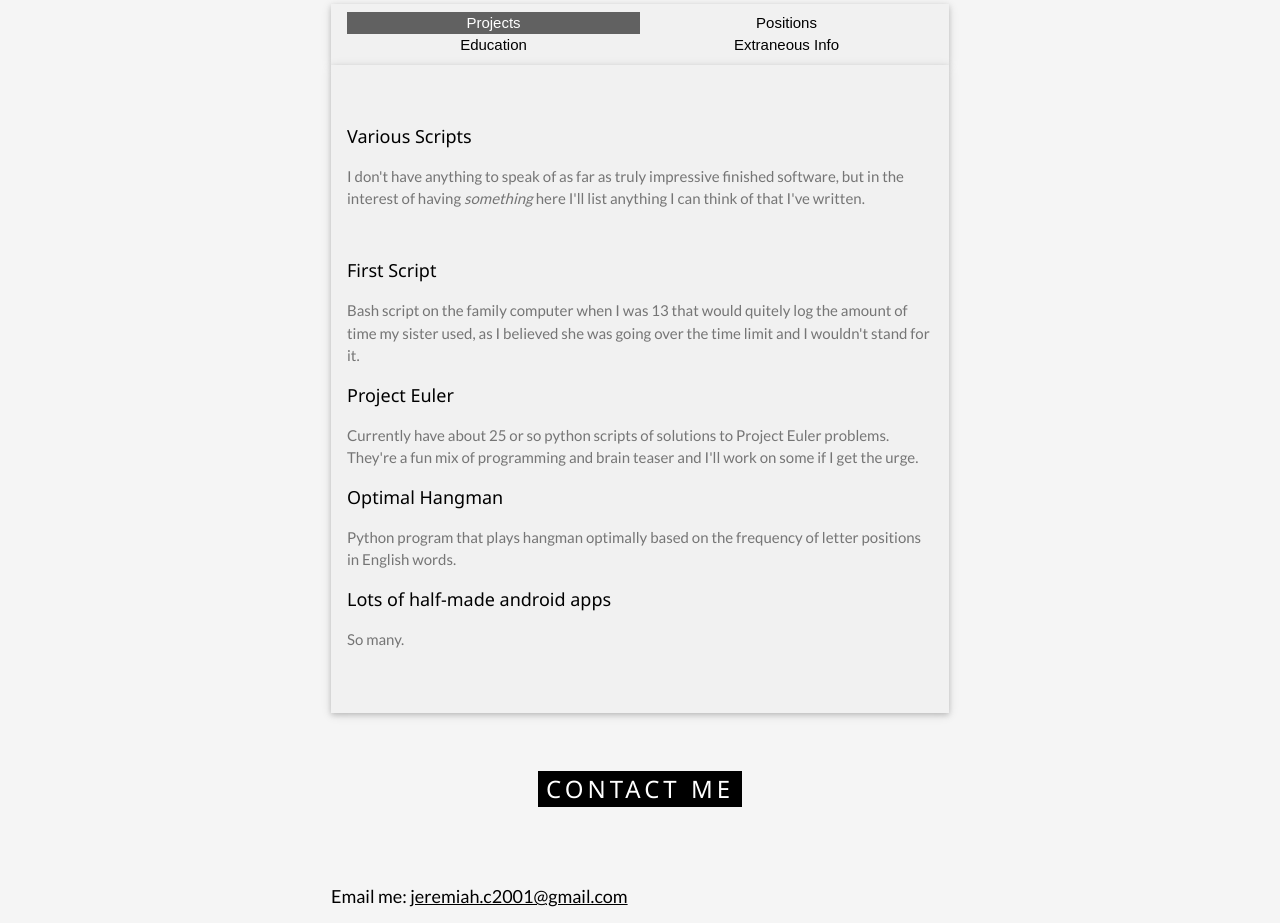
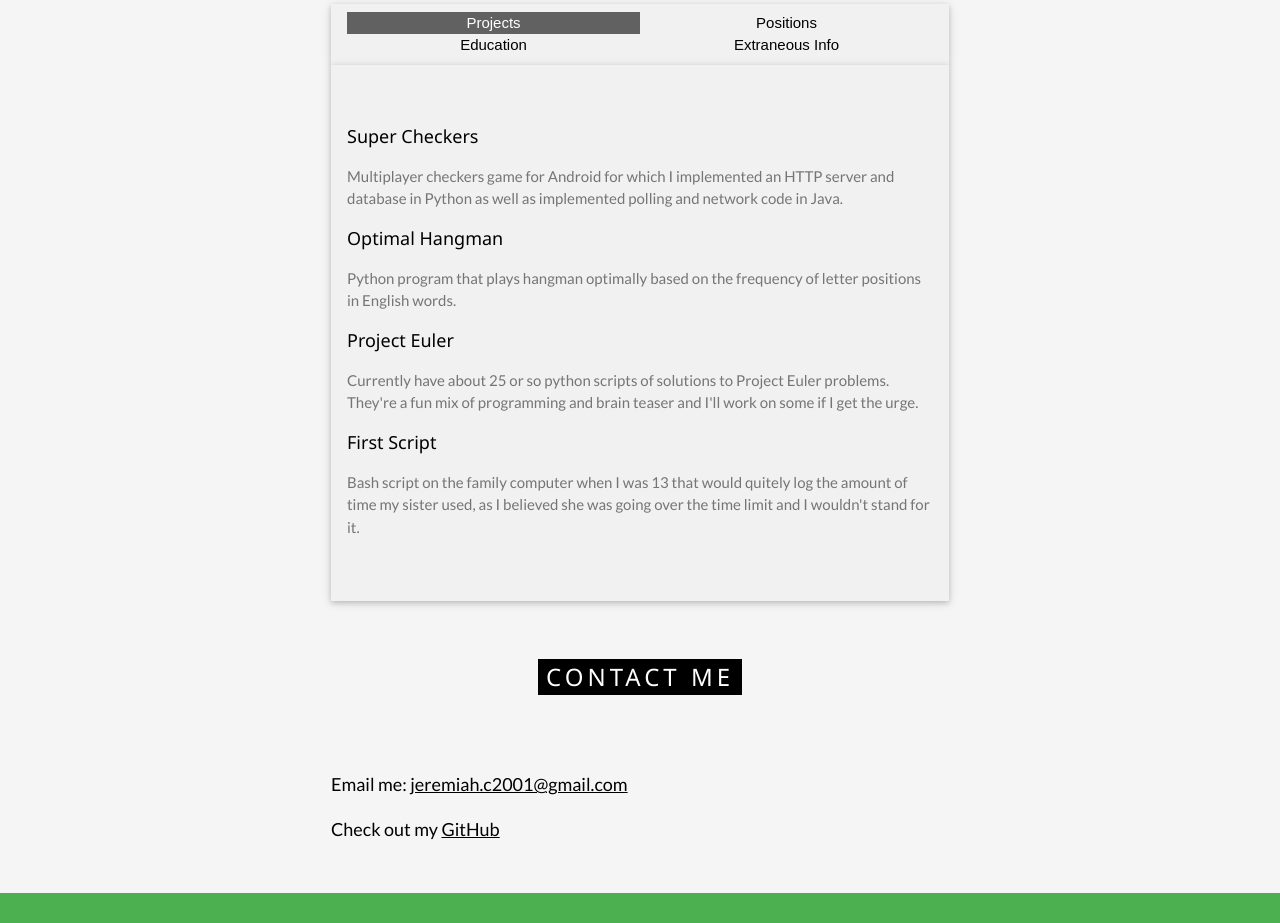
Before and after one commit to jcrowe6/jcrowe6.github.io, a plain HTML site: page index.html in a window 1280 px wide. Shown: the part 1300-2223 px from the top of the page. Drawn offline with nearby package versions, Linux system fonts and the light colour scheme.

Commit message:
Update index.html

```diff
--- a/index.html
+++ b/index.html
@@ -58,16 +58,14 @@
                       </div>
 
                       <div id="Projects" class="w3-container menu w3-padding-48 w3-card" style="background-color:#f1f1f1">
-                            <h5>Various Scripts</h5>
-                            <p class="w3-text-grey">I don't have anything to speak of as far as truly impressive finished software, but in the interest of having <i>something</i> here I'll list anything I can think of that I've written.</p><br>
+                            <h5>Super Checkers</h5>
+                            <p class="w3-text-grey">Multiplayer checkers game for Android for which I implemented an HTTP server and database in Python as well as implemented polling and network code in Java.</p>
+                            <h5>Optimal Hangman</h5>
+                            <p class="w3-text-grey">Python program that plays hangman optimally based on the frequency of letter positions in English words.</p>
+                            <h5>Project Euler</h5>
+                            <p class="w3-text-grey">Currently have about 25 or so python scripts of solutions to Project Euler problems. They're a fun mix of programming and brain teaser and I'll work on some if I get the urge.</p>
                             <h5>First Script</h5>
                             <p class="w3-text-grey">Bash script on the family computer when I was 13 that would quitely log the amount of time my sister used, as I believed she was going over the time limit and I wouldn't stand for it.</p>
-                            <h5>Project Euler</h5>
-                            <p class="w3-text-grey">Currently have about 25 or so python scripts of solutions to Project Euler problems. They're a fun mix of programming and brain teaser and I'll work on some if I get the urge.</p>
-                            <h5>Optimal Hangman</h5>
-                            <p class="w3-text-grey">Python program that plays hangman optimally based on the frequency of letter positions in English words.</p>
-                            <h5>Lots of half-made android apps</h5>
-                            <p class="w3-text-grey">So many.</p>
                         </div>
                       <div id="Positions" class="w3-container menu w3-padding-48 w3-card" style="background-color:#f1f1f1">
                             <h5>Effingham HS Scholastic Bowl, Team Captain</h5>
```
